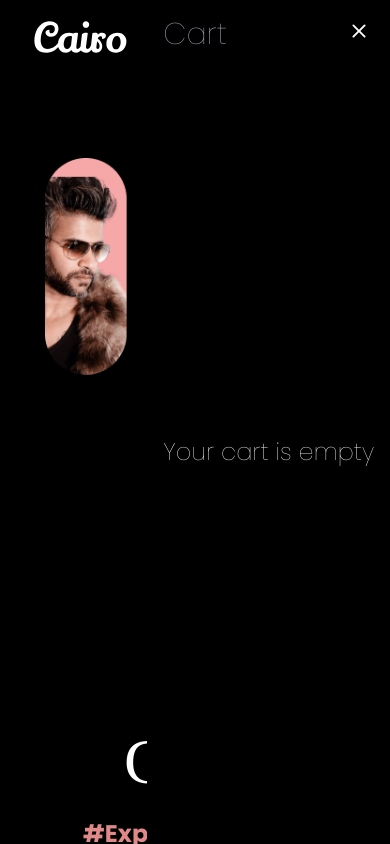
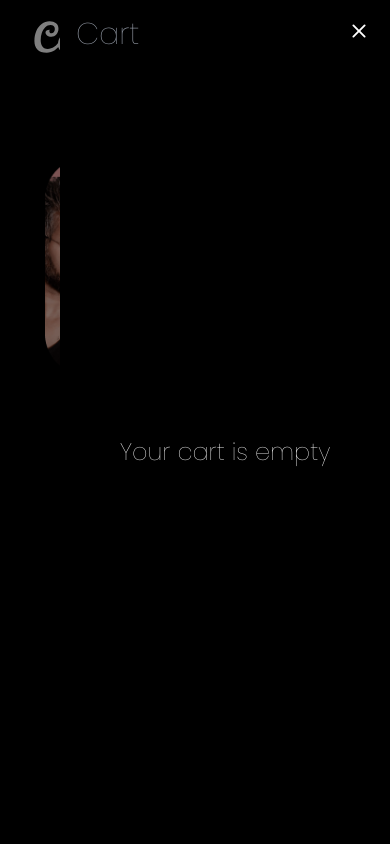
Before and after one commit to samukelolukhele/Cairo, a React (Vite) app: page / in a window 390 px wide. Both pictures are taken after a click on the element 348 px from the left and 39 px from the top of the page. Shown: the top 844 px of the page. Built offline with nearby package versions, Linux system fonts and the light colour scheme; a web font is replaced by a local one.

Commit message:
FEAT: Background overlay added & fixes to mobile styling.

```diff
--- a/src/components/Cart.tsx
+++ b/src/components/Cart.tsx
@@ -20,25 +20,16 @@ const Cart = ({ setIsOpen, isOpen }: Props) => {
   }
 
   return (
-    // <div>
-    //   {isOpen && (
-    //     <div
-    //       className="fixed w-screen h-screen top-0 right-0 left-0 bottom-0 bg-black opacity-50 cursor-pointer z-40"
-    //       onClick={() => setIsOpen(false)}
-    //     />
-    //   )}
-    // <Transition
-    //   show={isOpen}
-    //   enter="transition-expand ease-in-out duration-500"
-    //   enterFrom="opacity-0 w-[100px] md:w-0 pointer-events-none z-[-99]"
-    //   enterTo="opacity-100 w-[330px] md:w-96 z-50"
-    //   leave="transition-expand ease-in-out duration-300"
-    //   leaveFrom="opacity-100 w-[330px] md:w-96 z-50"
-    //   leaveTo="opacity-0 w-[100px] md:w-64 pointer-events-none z-[-99]"
-    // >
+    <div className="absolute">
+      {isOpen && (
+        <div
+          className="fixed w-screen h-screen top-0 right-0 left-0 bottom-0 bg-black opacity-50 cursor-pointer z-40"
+          onClick={() => setIsOpen(false)}
+        />
+      )}
       <Transition appear show={isOpen}>
         <Transition.Child
-        className={`fixed p-4 top-0 right-0 bg-black flex flex-col items-center gap-6 h-screen overflow-y-auto z-50`}
+          className={`fixed p-4 top-0 right-0 bg-black flex flex-col w-[330px] md:w-96 items-center gap-6 h-screen overflow-y-auto z-50`}
           enter="ease-in-out duration-700"
           enterFrom="translate-x-full opacity-0"
           enterTo="translate-x-0 opacity-100"
@@ -76,7 +67,7 @@ const Cart = ({ setIsOpen, isOpen }: Props) => {
           )}
         </Transition.Child>
       </Transition>
-    //</div>
+    </div>
   );
 };
 
```
Lines whose indentation alone changed are shown as unchanged.
